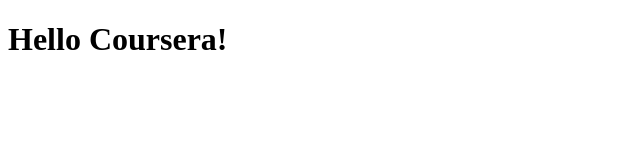
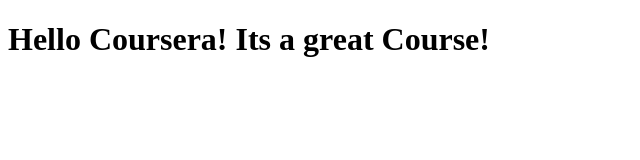
Before and after one commit to Nashe42/coursera-test, a plain HTML site: page docs/index.html in a window 1280 px wide. Shown: the whole page, without its empty margins (0-640 px from the left). Drawn offline with Linux system fonts and the light colour scheme.

Commit message:
Small changes to our page content

```diff
--- a/docs/index.html
+++ b/docs/index.html
@@ -6,6 +6,6 @@
 	<title>Hello Coursera!</title>
 </head>
 <body>
-<h1>Hello Coursera!</h1>
+<h1>Hello Coursera! Its a great Course!</h1>
 </body>
 </html>
```
